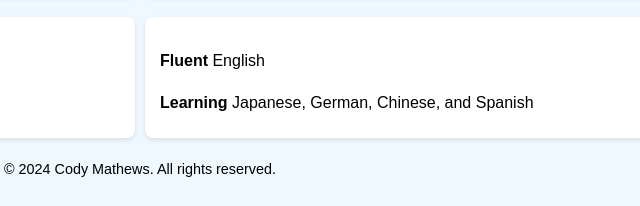
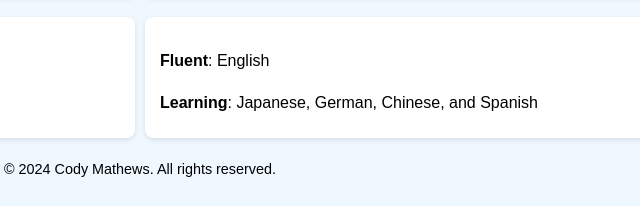
Before and after one commit to codymathews1995/my-cv, a plain HTML site: page index.html in a window 1280 px wide. Shown: the part 2821-3027 px from the top of the page, 500-1140 px from the left. Drawn offline with Linux system fonts and the light colour scheme.

Commit message:
Minor text fix

```diff
--- a/index.html
+++ b/index.html
@@ -182,8 +182,8 @@
                         <p><strong>Languages</strong></p>
                     </div>
                     <div id="section">
-                        <p><strong>Fluent</strong> English</p>
-                        <p><strong>Learning</strong> Japanese, German, Chinese, and Spanish</p>
+                        <p><strong>Fluent</strong>: English</p>
+                        <p><strong>Learning</strong>: Japanese, German, Chinese, and Spanish</p>
                     </div>
                 </div>
         </section>
```
